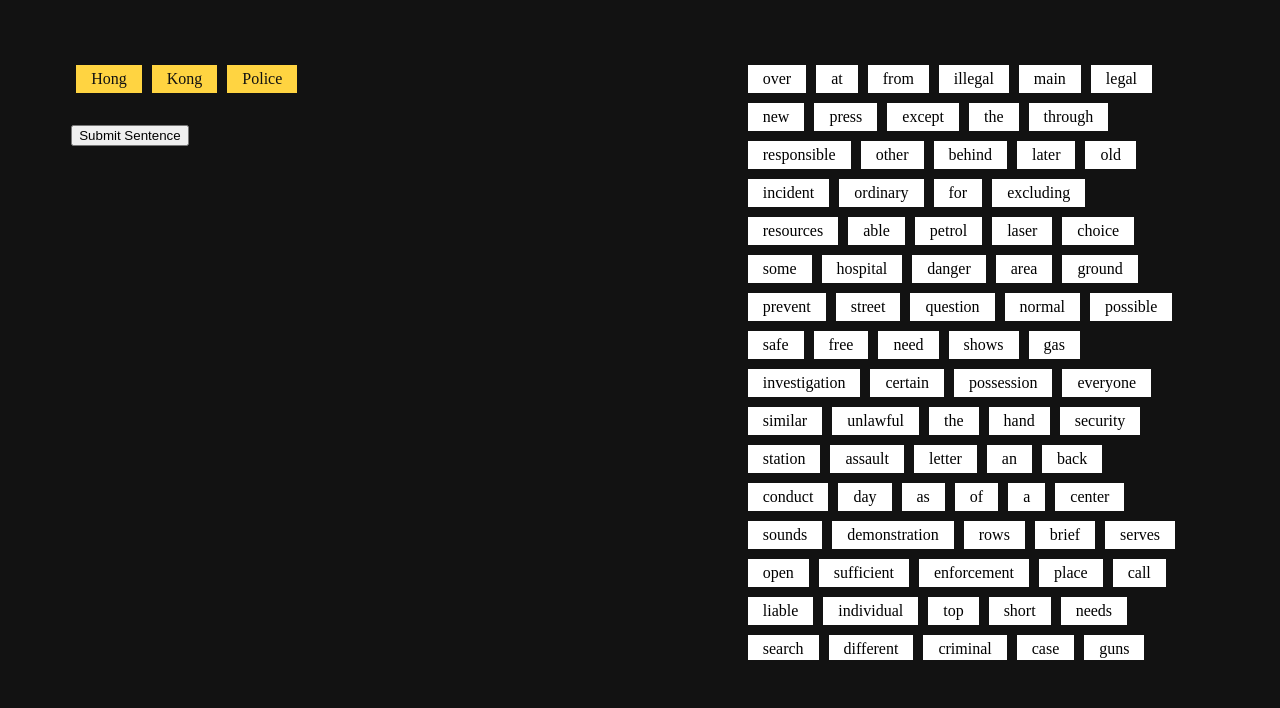
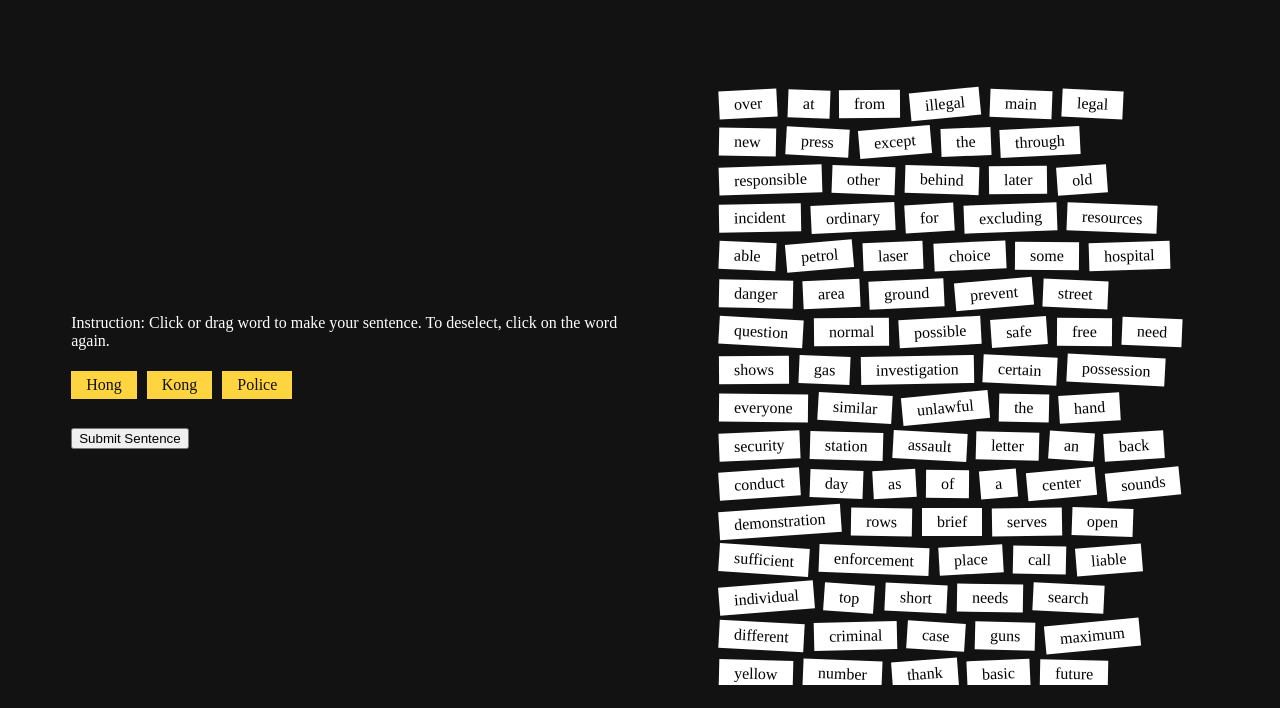
Before and after one commit to winnieyoe/magneticBS, a plain HTML site: page index.html in a window 1280 px wide. Shown: the part 68-776 px from the top of the page. Drawn offline with nearby package versions, Linux system fonts and the light colour scheme.

Commit message:
rotate magnet

```diff
--- a/index.html
+++ b/index.html
@@ -15,6 +15,9 @@
 
   <div id="content">
     <div id="sentenceSection">
+      <div id="instruction">
+        <p>Instruction: Click or drag word to make your sentence. To deselect, click on the word again.</p>
+      </div>
       <div id="sentence">
       </div>
       <div id="button">
--- a/magnet.js
+++ b/magnet.js
@@ -11,6 +11,19 @@ $.get('words.txt', function(data) {
     eachWord = "<span class='word' id='word" + i + "'>" + words[i] + "<span>"
     $("#allWords").append(eachWord);
   }
+
+  //Add CSS to rotate each magnet by a random degree
+  $(".word").each(function(){
+    var rNum = (Math.random()*10)-6;
+      var x = (Math.random()*10)-5;
+      var y = (Math.random()*10)-5;
+    $(this).css({
+      '-webkit-transform': 'rotate('+rNum+'2deg)',
+      '-moz-transform': 'rotate('+rNum+'2deg)',
+        'top': x,
+        'left': y
+    });
+  })
 });
 
 //Shuffle the order of the words in each reload
--- a/style.css
+++ b/style.css
@@ -1,11 +1,15 @@
 h1{
   color: #FFF;
   font-size: 24px;
-  margin: 3% 0 0 5%;
+  margin: 3% 0% 5% 5%;
 }
 
 body{
   background-color: #121212;
+}
+
+p{
+  color: #FFF;
 }
 
 div::-webkit-scrollbar {
@@ -17,7 +21,7 @@ div::-webkit-scrollbar-track {
 }
 
 div::-webkit-scrollbar-thumb {
-  background: #888;
+  background: #ffd441;
 }
 
 div::-webkit-scrollbar-thumb:hover {
@@ -30,11 +34,15 @@ div::-webkit-scrollbar-thumb:hover {
   align-items: baseline;
 }
 
+#instruction{
+  margin: 3% 0% 0% 0%;
+}
+
 #allWords{
   display: flex;
   flex-flow: row wrap;
-  margin: 5%;
   padding: 0px 20px 0px 0px;
+  margin: 2% 5% 0% 0%;
   width: 45%;
   height: 600px;
   overflow-y: scroll;
@@ -42,7 +50,7 @@ div::-webkit-scrollbar-thumb:hover {
 
 #sentenceSection{
   width: 55%;
-  margin: 5%;
+  margin: auto 5%;
   /* overflow: auto; */
 }
 
@@ -57,7 +65,7 @@ div::-webkit-scrollbar-thumb:hover {
 
 .popo{
   padding: 5px 15px 5px 15px;
-  margin: 5px;
+  margin: 5px 10px 0px 0px;
   background-color: #ffd441;
   color: #111;
 }
@@ -70,5 +78,5 @@ div::-webkit-scrollbar-thumb:hover {
 
 .clicked{
   /* display: none; */
-  color: red;
+  /* color: red; */
 }
```
